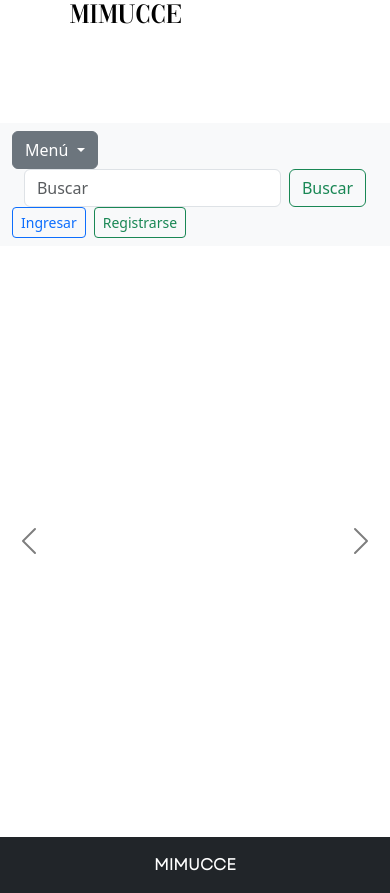
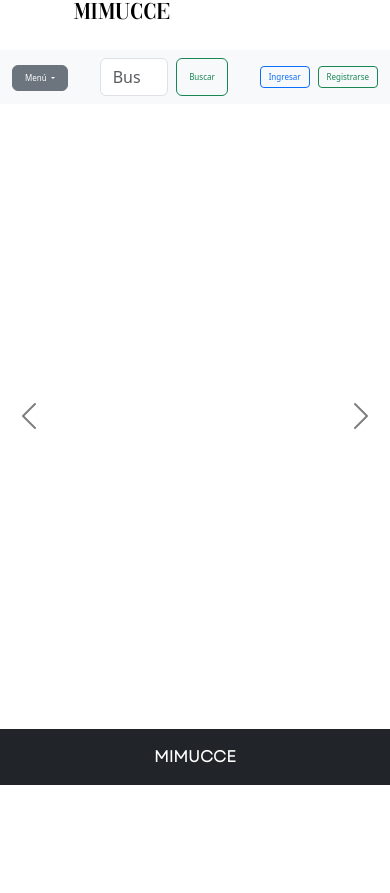
Before and after one commit to DamianMucci94/Mimucce, a Django app: page / in a window 390 px wide. After the commit the page ends 785 px from the top, so only its background shows below. Run offline with Django 5.2, Linux system fonts and the light colour scheme; data that the repository does not hold is empty.

Commit message:
feat: Mimucce

```diff
--- a/mimucce/core/views.py
+++ b/mimucce/core/views.py
@@ -5,6 +5,8 @@ from django.contrib import messages
 from django.urls import reverse_lazy
 from django.contrib.auth.views import LoginView, LogoutView
 from productos.models import Product
+from .forms import CustomUserCreationForm  # Importa tu formulario personalizado
+
 
 def index(request):
     relevant_products = Product.objects.filter(is_relevant=True)
@@ -21,7 +23,7 @@ class CustomLogoutView(LogoutView):
 
 class RegisterView(FormView):
     template_name = 'core/register.html'  # Ruta a tu plantilla personalizada
-    form_class = UserCreationForm  # Formulario que se utilizará
+    form_class = CustomUserCreationForm    # Formulario que se utilizará
     success_url = reverse_lazy('core:login')  # Redirige al login después del registro
 
     def form_valid(self, form):
--- a/mimucce/mimucce/settings.py
+++ b/mimucce/mimucce/settings.py
@@ -107,7 +107,7 @@ AUTH_PASSWORD_VALIDATORS = [
 # Internationalization
 # https://docs.djangoproject.com/en/5.1/topics/i18n/
 
-LANGUAGE_CODE = 'en-us'
+LANGUAGE_CODE = 'es'
 
 TIME_ZONE = 'UTC'
 
--- a/mimucce/static/css/style.css
+++ b/mimucce/static/css/style.css
@@ -1,3 +1,4 @@
+@charset "UTF-8";
 /**primero siempre las utilites*/
 /*segundo las bases**/
 * {
@@ -22,7 +23,11 @@ header h1 a {
   color: black; }
 
 footer {
+  margin-top: 2vh;
   font-family: "Letra"; }
+
+main {
+  margin-top: 2vh; }
 
 #carouselExampleCaptions {
   border-top: 5vh;
@@ -69,11 +74,31 @@ footer {
   header {
     display: grid;
     grid-template-columns: repeat(5, 1fr);
-    grid-template-rows: repeat(2, 1fr); }
+    grid-template-rows: repeat(2, auto);
+    /* Cambia el tamaño de la fila del navbar dinámicamente */ }
     header h1 {
+      height: 5vh;
       grid-column: 2/3;
       grid-row: 1/2; }
     header .navbar {
       grid-column: 1/6;
-      grid-row: 2/3; }
-}
+      grid-row: 2/3;
+      width: 100%;
+      /* Asegura que el navbar ocupe todo el ancho */ } }
+
+@media (max-width: 768px) {
+  header h1 {
+    font-size: 1.5rem;
+    text-align: center; } }
+
+@media (max-width: 610px) {
+  .buscador {
+    width: 35%; } }
+
+@media (max-width: 470px) {
+  nav .container-fluid button {
+    font-size: 8px; }
+  nav .container-fluid span {
+    font-size: 8px; }
+  nav .container-fluid a {
+    font-size: 8px; } }
--- a/mimucce/static/sass/layout/_footer.scss
+++ b/mimucce/static/sass/layout/_footer.scss
@@ -1,3 +1,4 @@
 footer{
+    margin-top: 2vh;
     font-family: "Letra";
 }
--- a/mimucce/static/sass/layout/_header.scss
+++ b/mimucce/static/sass/layout/_header.scss
@@ -1,3 +1,6 @@
+header{
+}
+
 header h1{
     font-family: "Marca";
 }
--- a/mimucce/static/sass/layout/_main-index.scss
+++ b/mimucce/static/sass/layout/_main-index.scss
@@ -1,3 +1,7 @@
+main{
+    margin-top: 2vh;
+}
+
 #carouselExampleCaptions{
     border-top: 5vh;
     border-bottom: 5vh;
--- a/mimucce/static/sass/style.scss
+++ b/mimucce/static/sass/style.scss
@@ -20,18 +20,54 @@
     header{
         display: grid;
         grid-template-columns: repeat(5,1fr);
-        grid-template-rows: repeat(2,1fr);
+        grid-template-rows: repeat(2,auto); /* Cambia el tamaño de la fila del navbar dinámicamente */
 
         h1{
+            height: 5vh;
             grid-column: 2/3;
             grid-row: 1/2;
         }
         .navbar{
             grid-column: 1/6;
             grid-row: 2/3;
+            width: 100%; /* Asegura que el navbar ocupe todo el ancho */
         }
     }
     main{
 
     }
 }
+
+@media (max-width: 975px) {
+}
+
+@media (max-width: 768px) {
+    header {
+        h1{
+        font-size: 1.5rem;
+        text-align: center;
+        }
+    }
+}
+
+@media (max-width: 610px) {
+    .buscador{
+        width: 35%
+    }
+}
+
+@media (max-width: 470px) {
+    nav{
+        .container-fluid{
+            button{
+                font-size: 8px;
+            }
+            span{
+                font-size: 8px;
+            }
+            a{
+                font-size: 8px;
+            }
+        }
+    }
+}
--- a/mimucce/templates/core/componentes/navbar.html
+++ b/mimucce/templates/core/componentes/navbar.html
@@ -16,7 +16,7 @@
         </div>
 
         <!-- Buscador centrado -->
-        <div class="d-flex justify-content-center w-100">
+        <div class="buscador">
             <form class="d-flex" action="{% url 'productos:lista_productos' %}" method="get">
                 <input class="form-control me-2" type="search" name="q" placeholder="Buscar" aria-label="Buscar">
                 <button class="btn btn-outline-success" type="submit">Buscar</button>
@@ -27,7 +27,7 @@
         <div class="d-flex align-items-center">
             {% if user.is_authenticated %}
                 <span class="navbar-text me-3">
-                    Hola, <strong>{{ user.username }}</strong>
+                    Hola <strong>{{ user.username }}</strong>
                 </span>
                 <form action="{% url 'core:logout' %}" method="post">
                     {% csrf_token %}
```
Also changed, not shown: mimucce/core/forms.py (+19 -0 lines).
